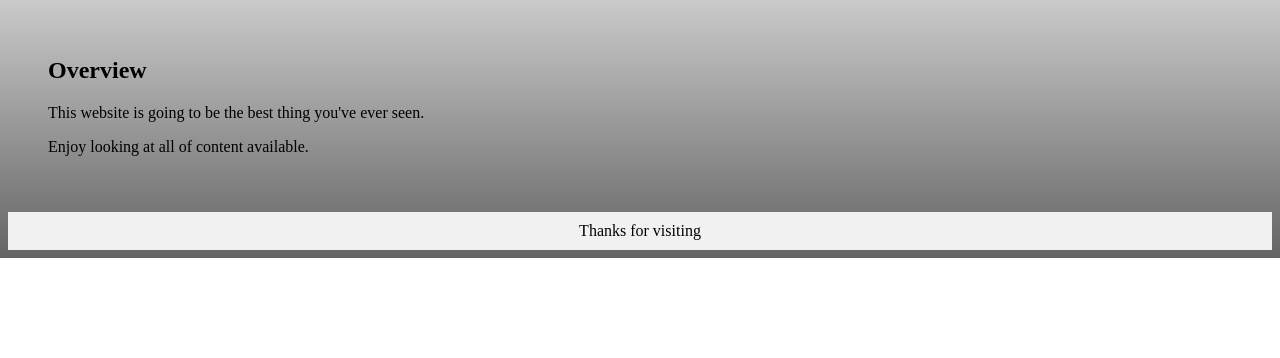
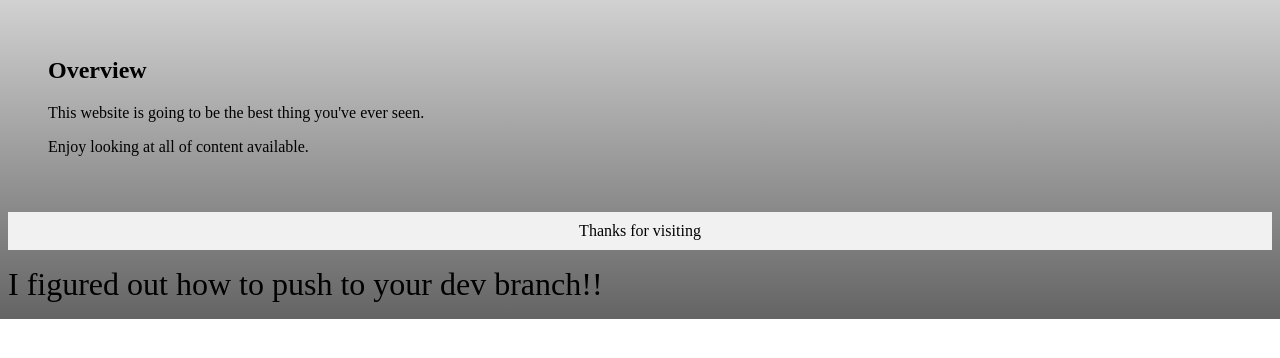
Before and after one commit to rhettredd/rhettredd.github.io, a plain HTML site: page index.html in a window 1280 px wide. Shown: the part 134-492 px from the top of the page. Drawn offline with Linux system fonts and the light colour scheme.

Commit message:
I figured it out!

```diff
--- a/index.html
+++ b/index.html
@@ -20,7 +20,7 @@
 	<p>Enjoy looking at all of content available.</p>
 </div>
 <div class="footer">Thanks for visiting</div>
-
+	<p><font size="6">I figured out how to push to your dev branch!!</font>
 
 </body>
 
```
